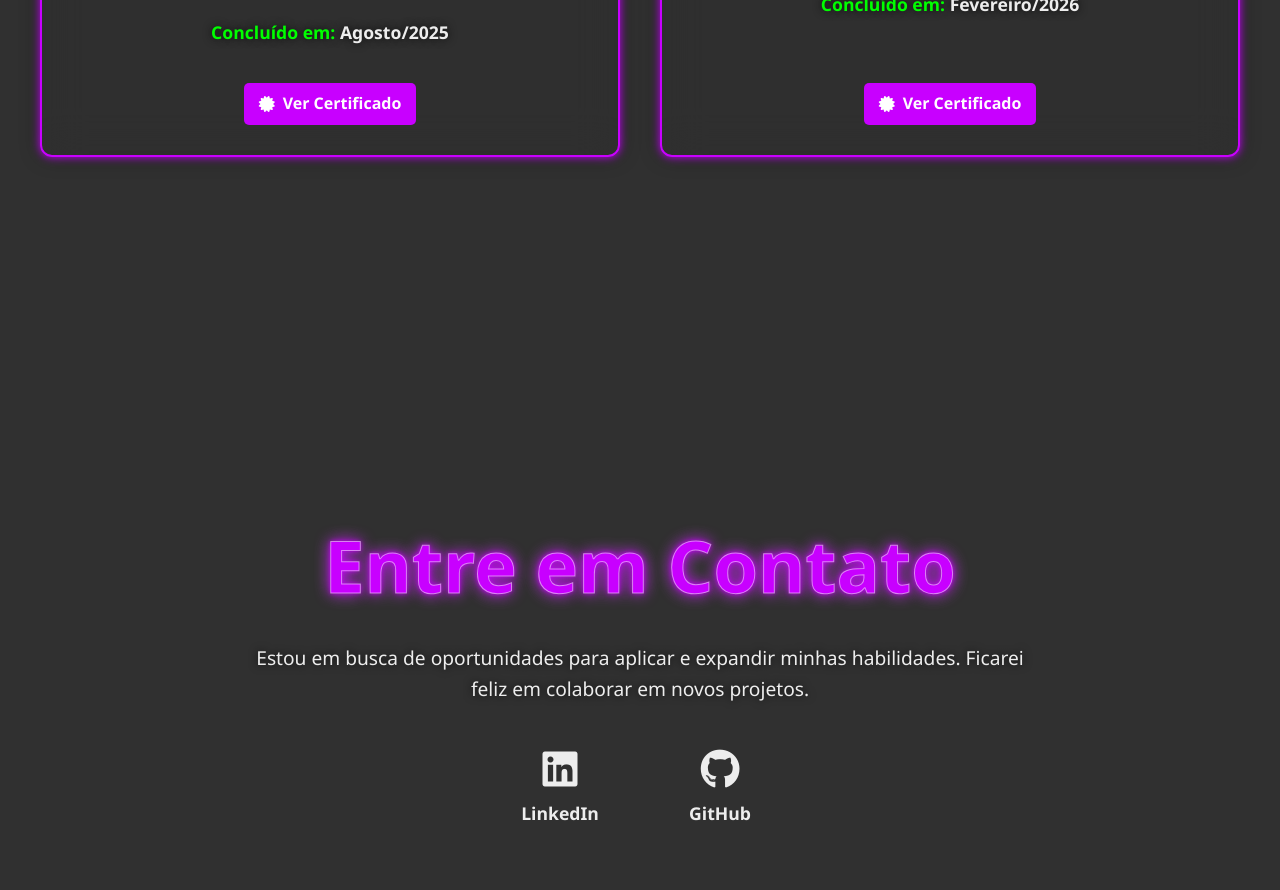
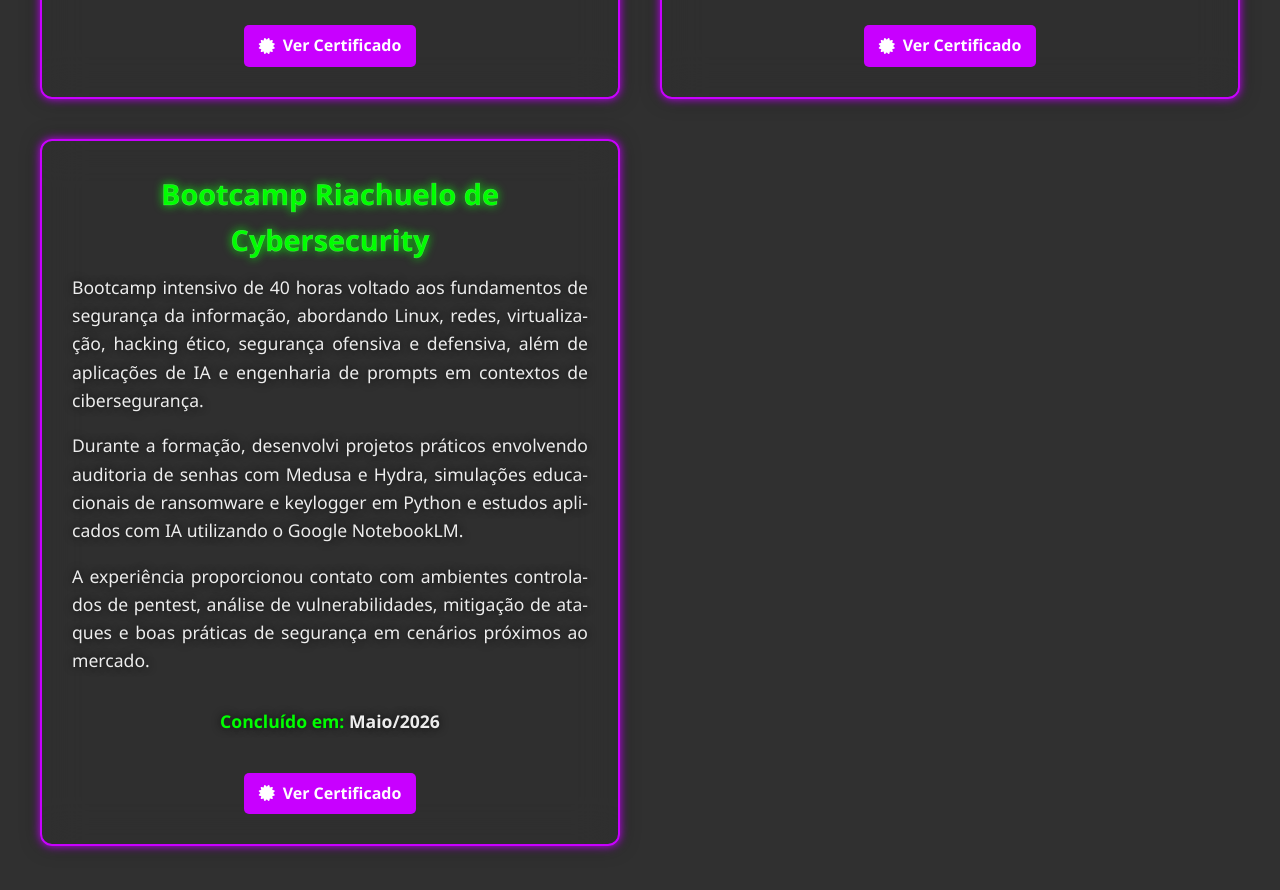
Before and after one commit to Nicolas-KS24/Portfolio, a plain HTML site: page docs/index.html in a window 1280 px wide. Shown: the part 3945-4835 px from the top of the page. Drawn offline with nearby package versions, Linux system fonts and the light colour scheme.

Commit message:
Adding new certification

```diff
--- a/docs/index.html
+++ b/docs/index.html
@@ -318,6 +318,7 @@
                         </a>
                     </div>
                 </div>
+
                 <div class="project-card">
                     <h3>Dados com Python</h3>
                     <p>Através de uma imersão prática, utilizei Python e bibliotecas como Pandas e
@@ -327,6 +328,39 @@
                     <p class="theme-subtitle"><strong>Concluído em:</strong> Fevereiro/2026 </p>
                     <div class="repo-link">
                         <a href="assets/Alura_Dados_Python.pdf" target="_blank" rel="noopener noreferrer">
+                            <i class="fas fa-certificate"></i> Ver Certificado
+                        </a>
+                    </div>
+                </div>
+
+                <div class="project-card">
+                    <h3>Bootcamp Riachuelo de Cybersecurity</h3>
+
+                    <p>
+                        Bootcamp intensivo de 40 horas voltado aos fundamentos de segurança da informação,
+                        abordando Linux, redes, virtualização, hacking ético, segurança ofensiva e defensiva,
+                        além de aplicações de IA e engenharia de prompts em contextos de cibersegurança.
+                    </p>
+
+                    <p>
+                        Durante a formação, desenvolvi projetos práticos envolvendo auditoria de senhas com
+                        Medusa e Hydra, simulações educacionais de ransomware e keylogger em Python e estudos
+                        aplicados com IA utilizando o Google NotebookLM.
+                    </p>
+
+                    <p>
+                        A experiência proporcionou contato com ambientes controlados de pentest, análise de
+                        vulnerabilidades, mitigação de ataques e boas práticas de segurança em cenários próximos
+                        ao mercado.
+                    </p>
+
+                    <p class="theme-subtitle">
+                        <strong>Concluído em:</strong> Maio/2026
+                    </p>
+
+                    <div class="repo-link">
+                        <a href="assets/Bootcamp_Riachuelo-Cybersegurança.pdf" target="_blank"
+                            rel="noopener noreferrer">
                             <i class="fas fa-certificate"></i> Ver Certificado
                         </a>
                     </div>
```
Also changed, not shown: 1 other file.
